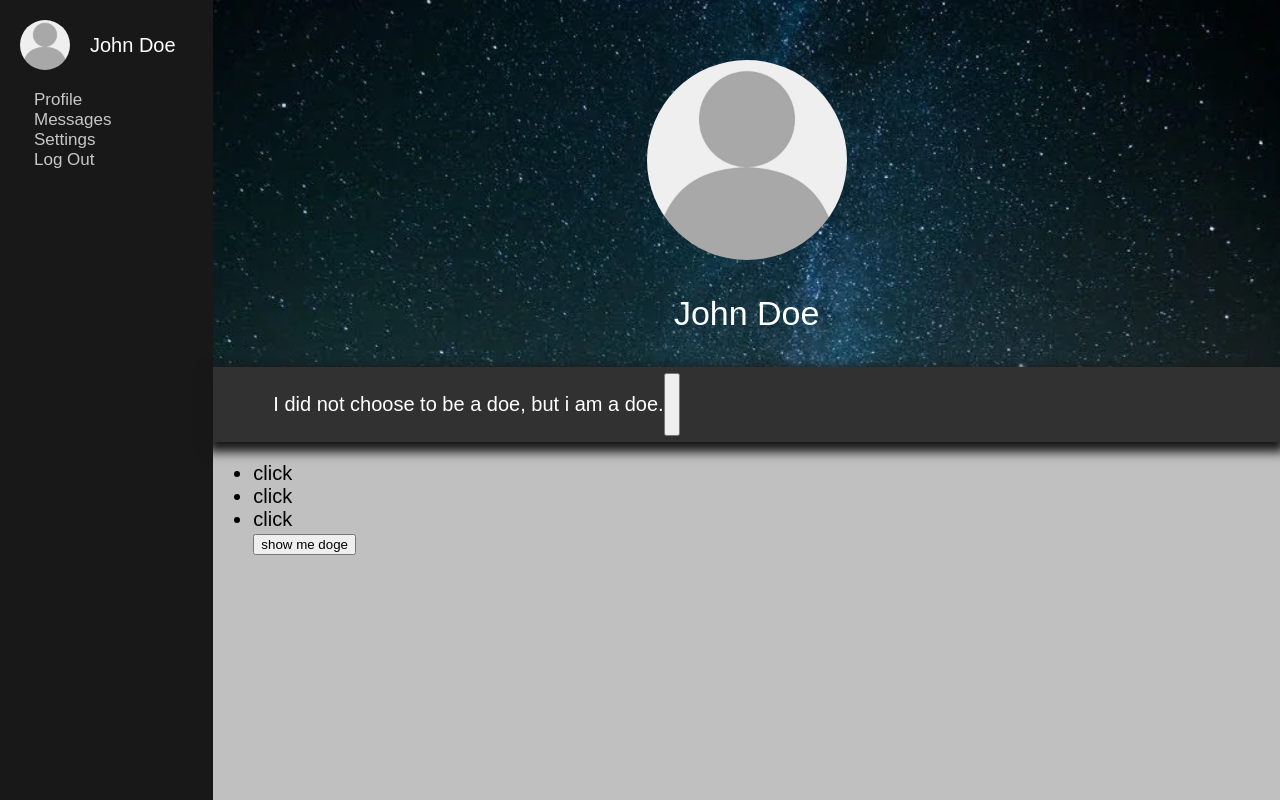
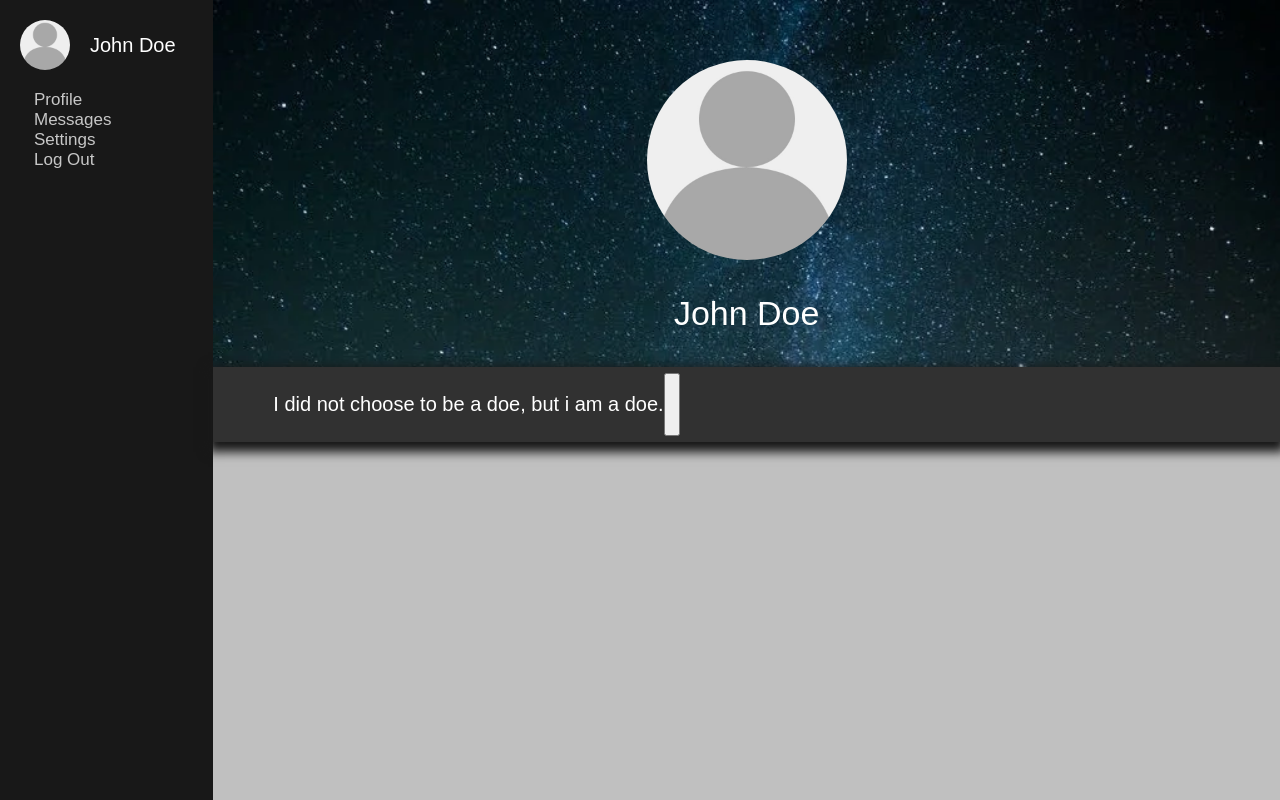
Before and after one commit to moony-inc/bruh, a Vue app: page / in a window 1280 px wide. Built offline with nearby package versions, Linux system fonts and the light colour scheme.

Commit message:
and a bit more

```diff
--- a/src/components/UserProfile.vue
+++ b/src/components/UserProfile.vue
@@ -12,13 +12,6 @@
         <span v-else class="lnr lnr-chevron-down-circle"></span>
       </button>
     </div>
-    <ul>
-      <li v-for="doge in doges" :key="doge">
-        {{ doge }}
-      </li>
-      <button v-on:click="toggleDoggeVisibility">show me doge</button>
-    </ul>
-    <img v-if="isDogeVisible" src="@/assets/img/hiddenDoge.gif" alt="">
   </div>
 </template>
 
@@ -28,19 +21,10 @@ export default {
     return {
       username: 'John Doe',
       user_bio: 'I did not choose to be a doe, but i am a doe.',
-      isDogeVisible: false,
-      doges: [
-        'click',
-        'click',
-        'click',
-      ],
       isBioEditing: false,
     }
   },
   methods: {
-    toggleDoggeVisibility() {
-      this.isDogeVisible = !this.isDogeVisible
-    },
     toggleBioEditing() {
       this.isBioEditing = !this.isBioEditing
     },
```
